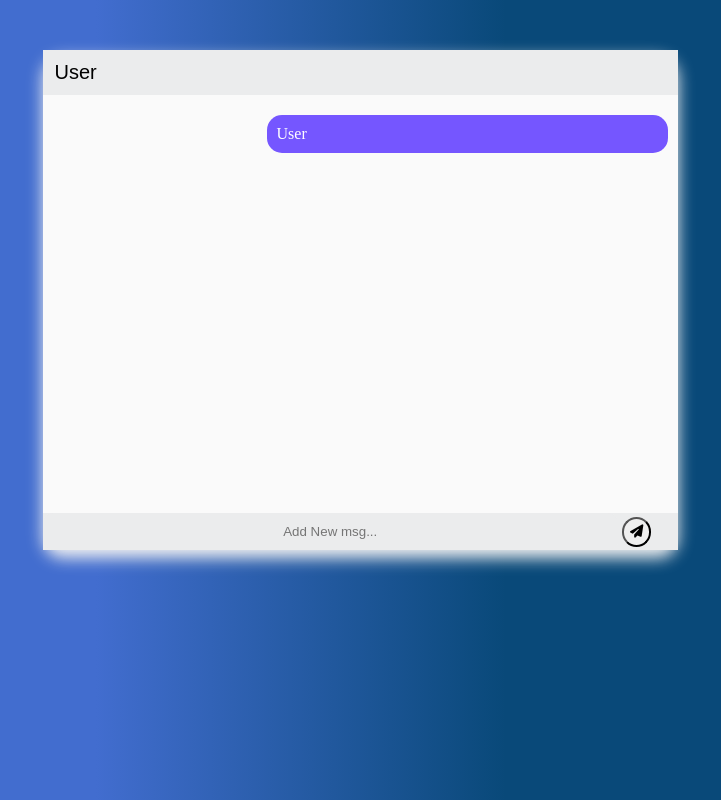
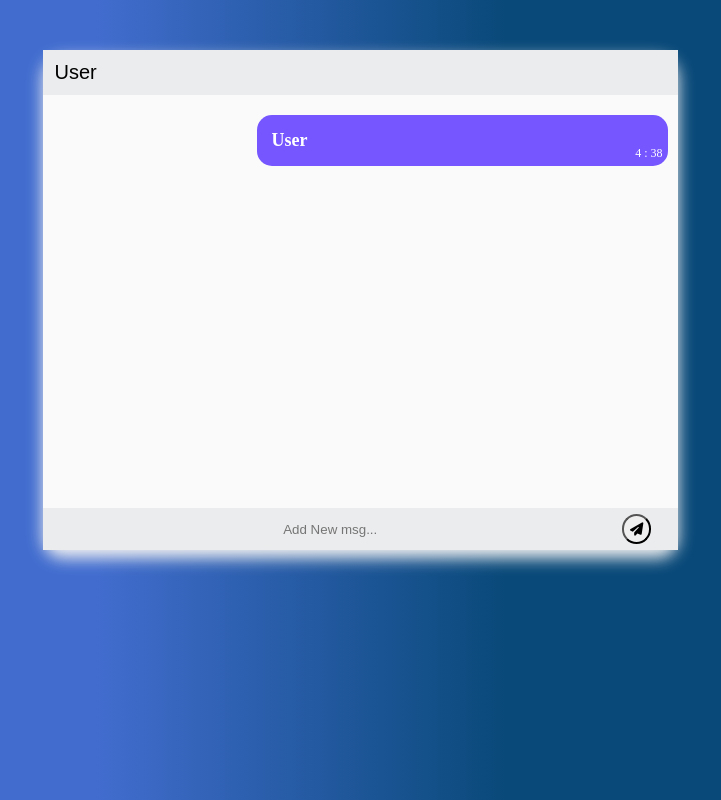
Before and after one commit to ayanshaikh18/Strangers-Chat, a website: page frontend/index.html in a window 1280 px wide. Both pictures are taken after a click on the button 924 px from the left and 531 px from the top of the page. Shown: the whole page, without its empty margins (288-1009 px from the left). Drawn offline with nearby package versions, Linux system fonts and the light colour scheme; no server answers.

Commit message:
frontend modified

```diff
--- a/frontend/script.js
+++ b/frontend/script.js
@@ -1,27 +1,35 @@
 $("#sendbtn").click(send_msg);
 
-const socket = io()
-const msg_input = $("#msg")
-const sender = $("#sender")
-const msg_div = $("#msgs")
+const socket = io();
+const msg_input = $("#msg");
+const sender = $("#sender");
+const msg_div = $("#msgs");
 
 function send_msg() {
-    let new_msg = {
-        "sender" : sender.val(),
-        "message" : msg_input.val()
-    }
-    msg_input.val("")
-    socket.emit("new-message",new_msg)
-    msg_div.append(`
-        <div class='me'>${new_msg.sender}<br />${new_msg.message}</div>
-    `)
-    msg_div.scrollTop(msg_div.height());
+  let new_msg = {
+    sender: sender.val(),
+    message: msg_input.val(),
+    time: new Date().getHours()+" : " + new Date().getMinutes(),
+  };
+  msg_input.val("");
+  socket.emit("new-message", new_msg);
+  msg_div.append(`
+        <div class='me'>
+            <div class='sender'>${new_msg.sender}</div>
+            <div class='msg'>${new_msg.message}</div>
+            <div class='time'>${new_msg.time}</div>
+        </div>
+    `);
+  msg_div.scrollTop(msg_div.height());
 }
 
-socket.on("got-new-msg",(msg)=>{
-    msg_div.append(`
-        <div class='you'>${msg.sender}<br />${msg.message}</div>
-    `)
-    msg_div.scrollTop(msg_div.height());
-    // $("#msgs").scrollTop($("#msgs").height());
-})
+socket.on("got-new-msg", (msg) => {
+  msg_div.append(`
+        <div class='you'>
+            <div class='sender'>${msg.sender}</div>
+            <div class='msg'>${msg.message}</div>
+            <div class='time'>${msg.time}</div>
+        </div>
+    `);
+  msg_div.scrollTop(msg_div.height());
+});
--- a/frontend/style.css
+++ b/frontend/style.css
@@ -18,7 +18,6 @@ body {
   display: grid;
   grid-template-columns: 25% 50% 25%;
   margin: 50px 5px;
-  min-height: 500px;
 }
 @media only screen and (max-width: 700px) {
   #main {
@@ -38,6 +37,7 @@ body {
   /* padding: 10px; */
   box-shadow: 0px 8px 16px 0px #f1f1f1;
   position: relative;
+  min-height: 500px;
 }
 
 #msg_bottom {
@@ -51,7 +51,7 @@ body {
 }
 
 #msg {
-  height: 35px;
+  height: 40px;
   border-radius: 10px;
   border-width: 1px;
   text-align: center;
@@ -85,7 +85,7 @@ body {
     z-index:0;
     overflow-y: scroll;
     overflow-x: hidden;
-    height: 380px;
+    height: 350px;
     -ms-overflow-style: none;
     scrollbar-width: none;
 }
@@ -97,8 +97,9 @@ body {
     width: 60%;
     margin-top: 20px;
     border-radius: 15px;
-    padding: 10px;
-    margin-bottom: 10px;
+    padding: 15px;
+    /* margin-bottom: 10px; */
+    position: relative;
 }
 
 .me{
@@ -111,6 +112,37 @@ body {
 .you{
     align-self: flex-start;
     background-color: rgb(235, 235, 238);
-    color: rgb(117, 86, 255);
+    color: rgb(50, 50, 51);
     margin-left: 10px;
 }
+
+.sender{
+  font-size: 18px;
+}
+
+.you > .sender{
+  color:grey;
+  font-weight: 550;
+}
+
+.me > .sender{
+  font-weight: bold;
+}
+
+.me > .msg{
+  color: #e3e9f3;
+}
+
+.you > .msg{
+  color: rgb(0, 0, 0);
+}
+
+.time{
+  position: absolute;
+  font-size: 12px;
+  bottom: 0;
+  right: 0;
+  margin-bottom: 5px;
+  float: right;
+  padding-right: 5px;
+}
```
Also changed, not shown: index.js (+22 -18 lines).
